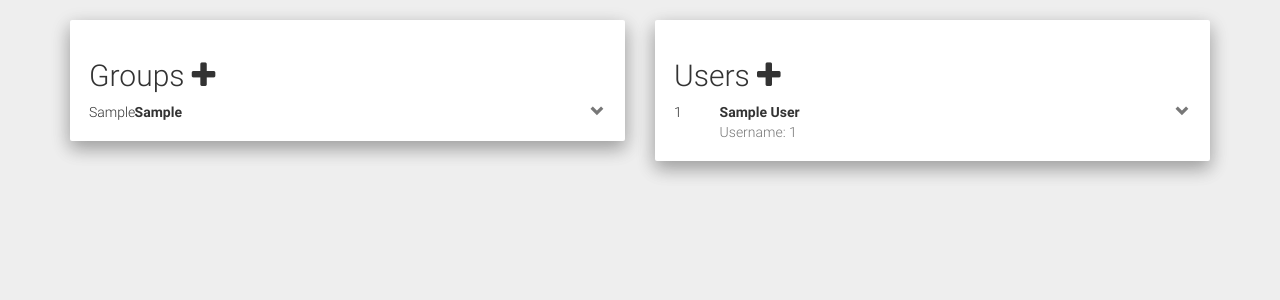
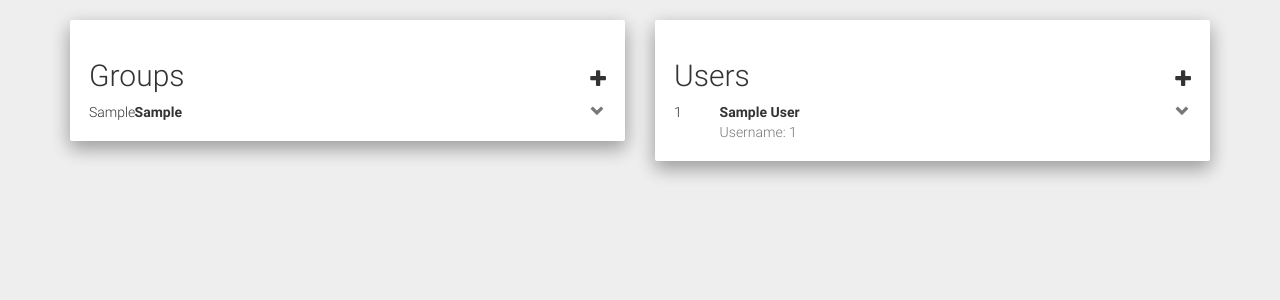
Before and after one commit to hechi/rooftop, a Django app: template rooftop/templates/adminpage.html in a window 1280 px wide. Shown: the part 60-360 px from the top of the page. Run offline with Django 3.2, Linux system fonts and the light colour scheme; tables that the repository leaves empty hold one stand-in row (values such as "Sample post"); the template is opened without the code that fills it: values that come from a table or form of the project are taken from there, most other values are stand-ins (such as "Sample title", 1, 10 or a date in 2020); some libraries are stand-ins or nearby versions.

Commit message:
but add plus to the right on the manage page

```diff
--- a/rooftop/static/css/rooftop.css
+++ b/rooftop/static/css/rooftop.css
@@ -6,3 +6,11 @@ label {
 .table th, .table td {
     border-top: none !important;
  }
+
+.header span.fa-plus{
+        float:right;
+        display: block;
+        padding-top: 10px;
+        margin-left: 10px;
+        font-size:20px;
+}
```
Also changed, not shown: rooftop/templates/userprofileview.html (line endings or trailing spaces).
